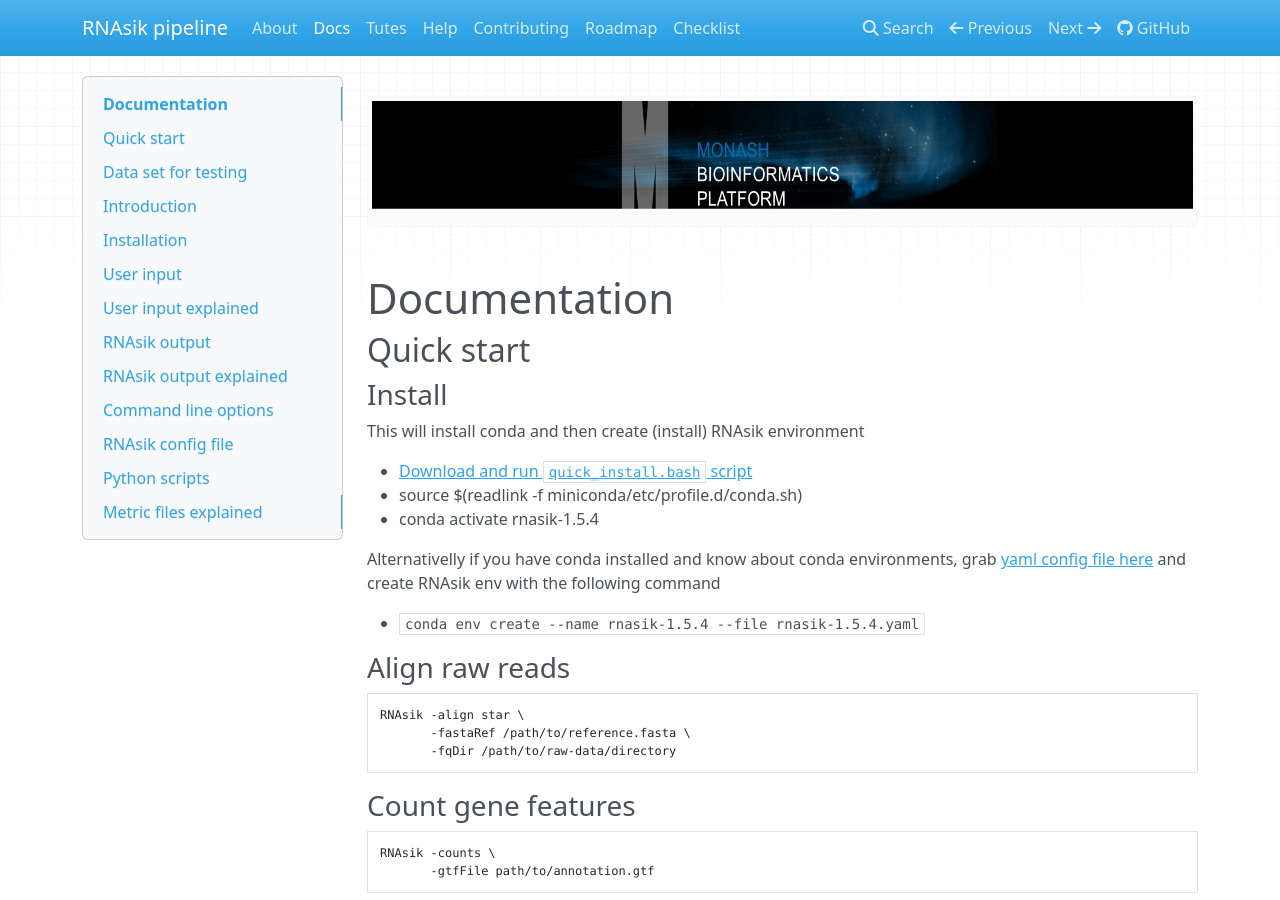
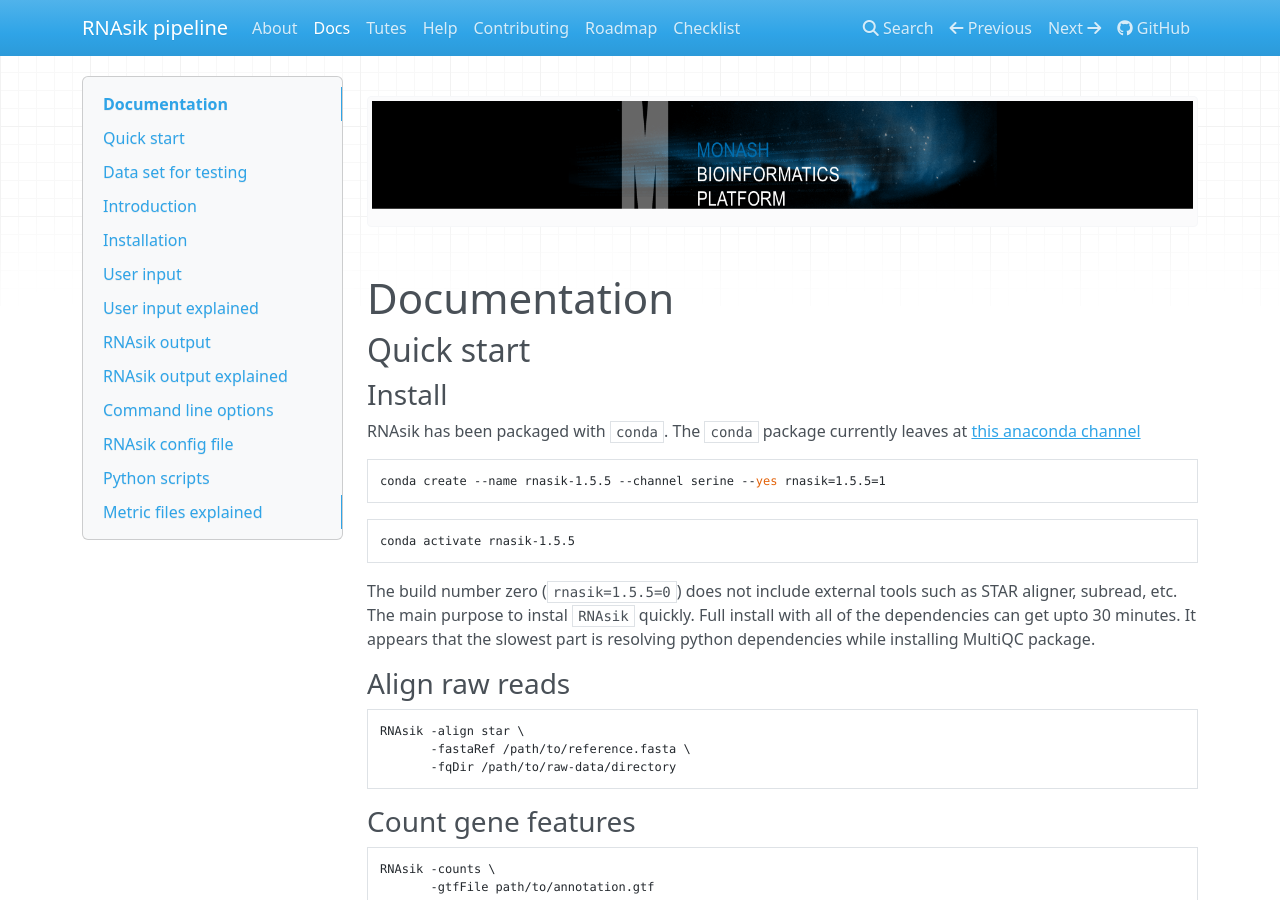
Before and after one commit to MonashBioinformaticsPlatform/RNAsik-pipe, an MkDocs documentation site: the page built from docs/docs.md, in a window 1280 px wide and 900 px high. Built offline with MkDocs 1.6.1, drawn with Linux system fonts in a browser that asks for light colours; nearby versions of some CDN libraries; comment, search, counter and statistics services are not loaded.

Commit message:
updated docs with install info

````diff
--- a/docs/docs.md
+++ b/docs/docs.md
@@ -7,15 +7,17 @@
 
 ### Install
 
-This will install conda and then create (install) RNAsik environment
+RNAsik has been packaged with `conda`. The `conda` package currently leaves at [this anaconda channel](https://anaconda.org/serine/rnasik)
 
-- [Download and run `quick_install.bash` script](https://raw.githubusercontent.com/MonashBioinformaticsPlatform/RNAsik-pipe/master/scripts/quick_install.bash)
-- source $(readlink -f miniconda/etc/profile.d/conda.sh)
-- conda activate rnasik-1.5.4
+```bash
+conda create --name rnasik-1.5.5 --channel serine --yes rnasik=1.5.5=1
+```
 
-Alternativelly if you have conda installed and know about conda environments, grab [yaml config file here](https://raw.githubusercontent.com/MonashBioinformaticsPlatform/RNAsik-pipe/master/supplementary/conda_envs/1.5.4.yaml) and create RNAsik env with the following command
+```bash
+conda activate rnasik-1.5.5
+```
 
-- `conda env create --name rnasik-1.5.4 --file rnasik-1.5.4.yaml`
+The build number zero (`rnasik=1.5.5=0`) does not include external tools such as STAR aligner, subread, etc. The main purpose to instal `RNAsik` quickly. Full install with all of the dependencies can get upto 30 minutes. It appears that the slowest part is resolving python dependencies while installing MultiQC package.
 
 ### Align raw reads
 
````
Also changed, not shown: 1 other file.
